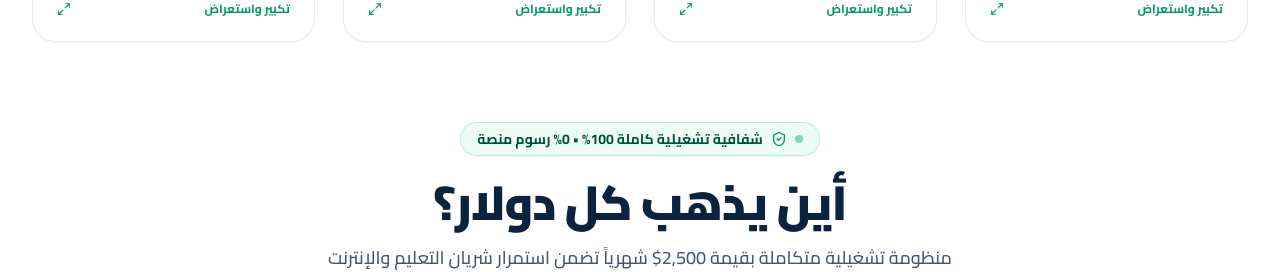
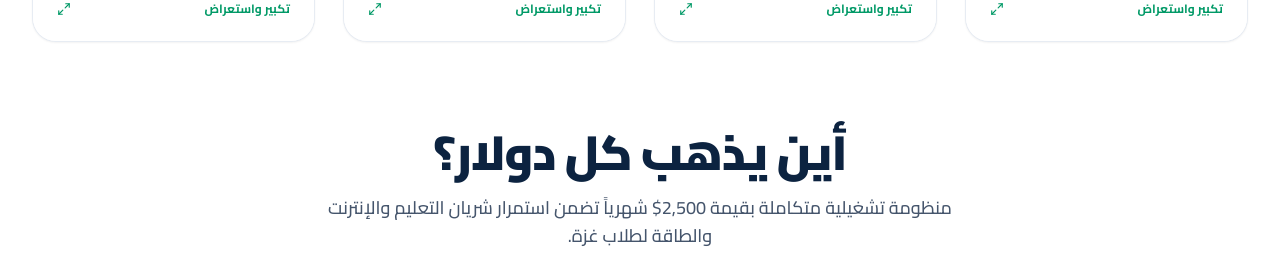
Before and after one commit to baroudhadeel9/EduHub, a Next.js app: page / in a window 1280 px wide. Shown: the part 2820-3092 px from the top of the page. Built offline with nearby package versions, Linux system fonts and the light colour scheme; no server answers.

Commit message:
remove: transparency operational badge pill above budget section

```diff
--- a/src/components/TransparencyWall.tsx
+++ b/src/components/TransparencyWall.tsx
@@ -4,7 +4,6 @@ import React, { useState, useEffect } from "react";
 import Image from "next/image";
 import { useLanguage } from "@/context/LanguageContext";
 import {
-  ShieldCheck,
   Zap,
   Wifi,
   Users,
@@ -321,13 +320,6 @@ export default function TransparencyWall({ onOpenDonation }: TransparencyWallPro
 
         {/* Top Header */}
         <div className="text-center max-w-3xl mx-auto mb-12">
-          {/* Soft Pill Badge */}
-          <div className="inline-flex items-center gap-2 px-4 py-1.5 rounded-full bg-emerald-50/90 border border-emerald-200/80 text-emerald-900 text-xs sm:text-sm font-bold mb-4 shadow-2xs backdrop-blur-xs">
-            <span className="flex h-2 w-2 rounded-full bg-emerald-500 animate-pulse" />
-            <ShieldCheck className="w-4 h-4 text-emerald-600 shrink-0" />
-            <span>{tw?.badge}</span>
-          </div>
-
           {/* Inspiring Headline */}
           <h2
             id="transparency-title"
```
